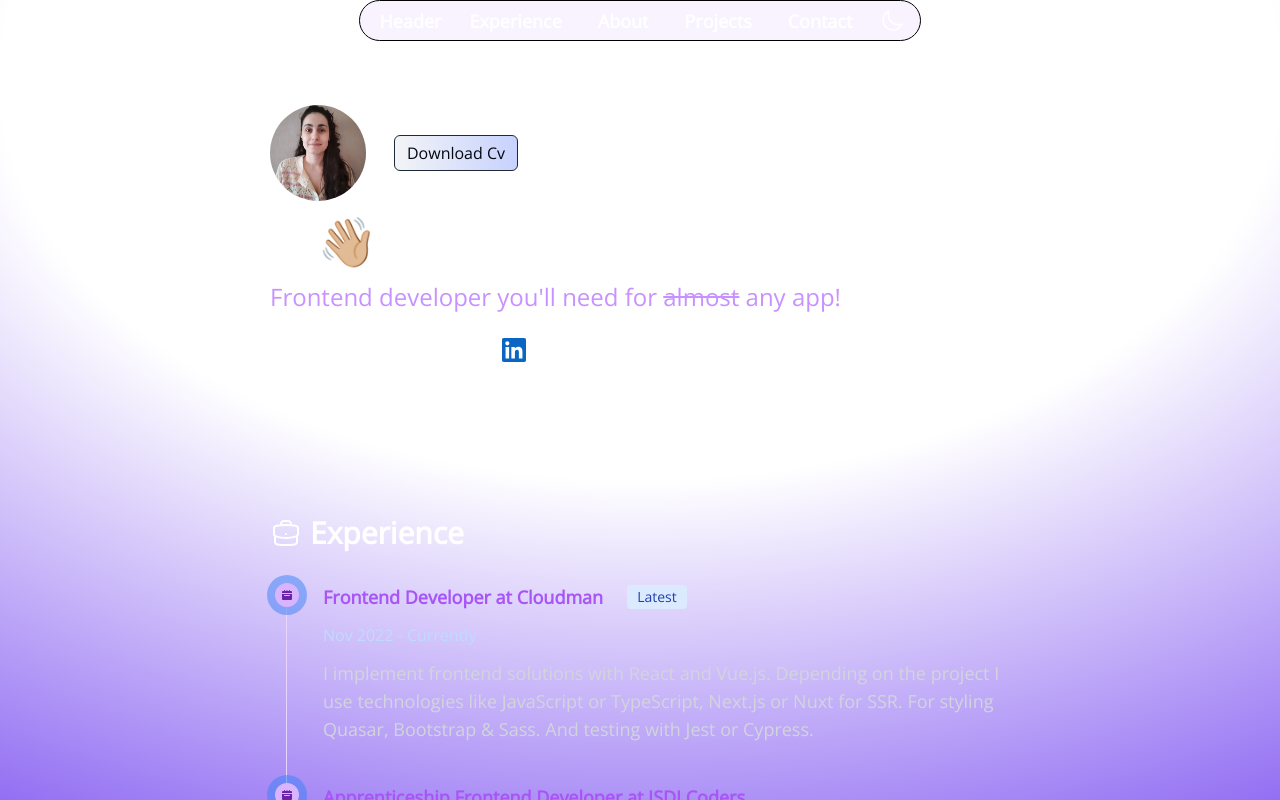
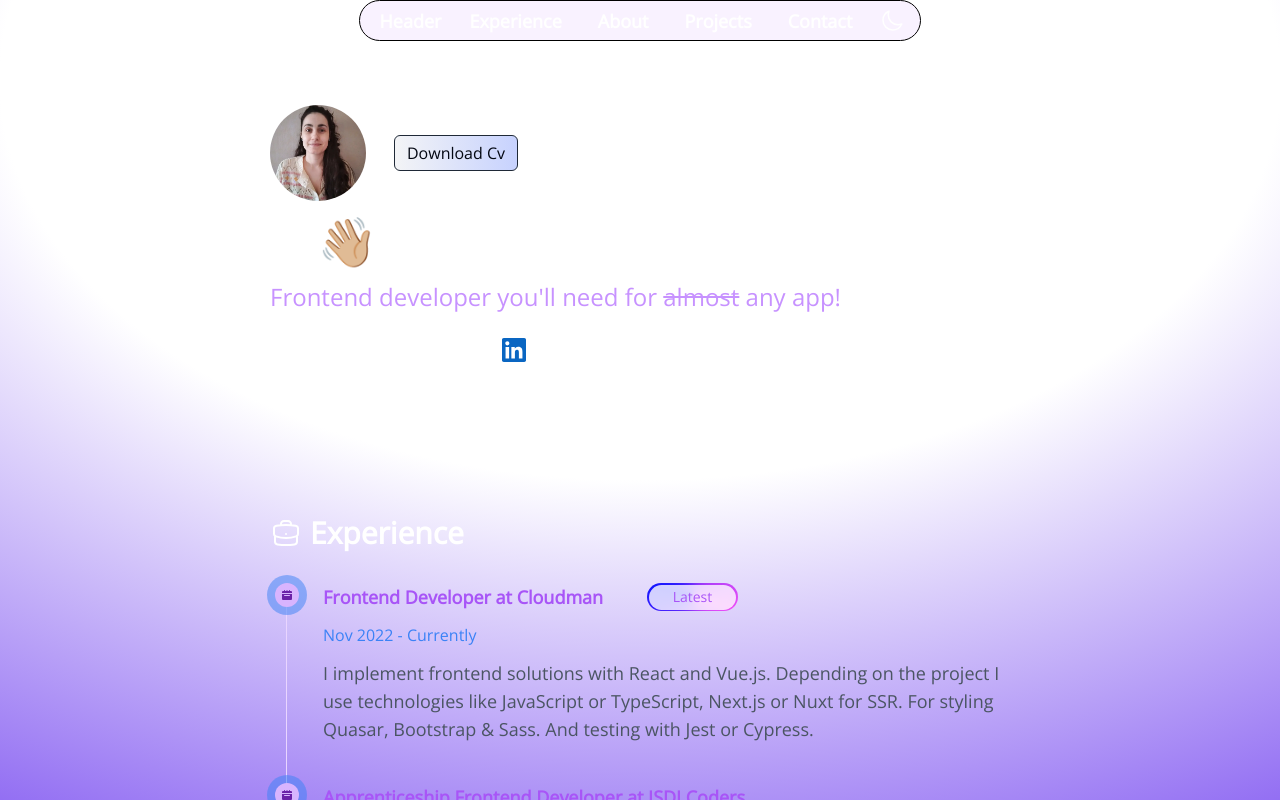
Before and after one commit to SaraCarreras/Portfolio, a React (Vite) app: page / in a window 1280 px wide. Shown: the top 800 px of the page. Built offline with nearby package versions, Linux system fonts and the light colour scheme; a web font is replaced by a local one.

Commit message:
fixed latest span styles

```diff
--- a/src/components/ExperienceSection/ExperienceItem.tsx
+++ b/src/components/ExperienceSection/ExperienceItem.tsx
@@ -9,22 +9,25 @@ export function ExperienceItem({
 }: iExperienceItem) {
   return (
     <>
-      <span className="absolute flex items-center justify-center size-6 bg-purple-300 rounded-full -start-3 ring-8 ring-purple dark:ring-purple-900 dark:bg-purple-900">
+      <span className="absolute flex items-center justify-center size-6 bg-purple-300 rounded-full -start-3 ring-8 dark:ring-sky-700 dark:bg-purple-600">
         <SvgCalendar />
       </span>
       <div className="ml-3">
-        <h3 className="flex items-center gap-3 text-lg font-semibold text-purple-500 text-balance dark:text-white">
+        <h3 className="flex items-center gap-3 text-lg font-semibold text-purple-500 text-balance">
           {company}
           {latest && (
-            <span className="bg-blue-100 text-blue-800 text-sm font-medium me-2 px-2.5 py-0.5 rounded dark:bg-blue-900 dark:text-blue-300 ms-3">
-              Latest
+            <span className="relative inline-flex h-7 overflow-hidden rounded-full dark:p-[1px] p-[1.5px] ml-8">
+              <span className="absolute inset-[-1000%] animate-[spin_2s_linear_infinite] dark:bg-[conic-gradient(from_90deg_at_50%_50%,#E2CBFF_0%,#393BB2_50%,#E2CBFF_100%)] bg-[conic-gradient(from_90deg_at_50%_50%,#ef4ff7_0%,#1315ff_50%,#ef4ff7_100%)]" />
+              <span className="inline-flex h-full w-full items-center justify-center rounded-full dark:bg-gray-950 bg-white/80 px-6 py-1 text-sm font-medium dark:text-gray-50  backdrop-blur-3xl">
+                Latest
+              </span>
             </span>
           )}
         </h3>
-        <time className="block my-4 text-md font-normal leading-none  text-blue-200 text-pretty dark:text-gray-500">
+        <time className="block my-4 text-md font-normal leading-none text-blue-500 text-pretty dark:text-gray-500">
           {date}
         </time>
-        <p className="mb-4  text-lg text-gray-300 text-pretty dark:text-gray-400">
+        <p className="mb-4  text-lg text-gray-600 text-pretty dark:text-gray-400">
           {description}
         </p>
       </div>
```
